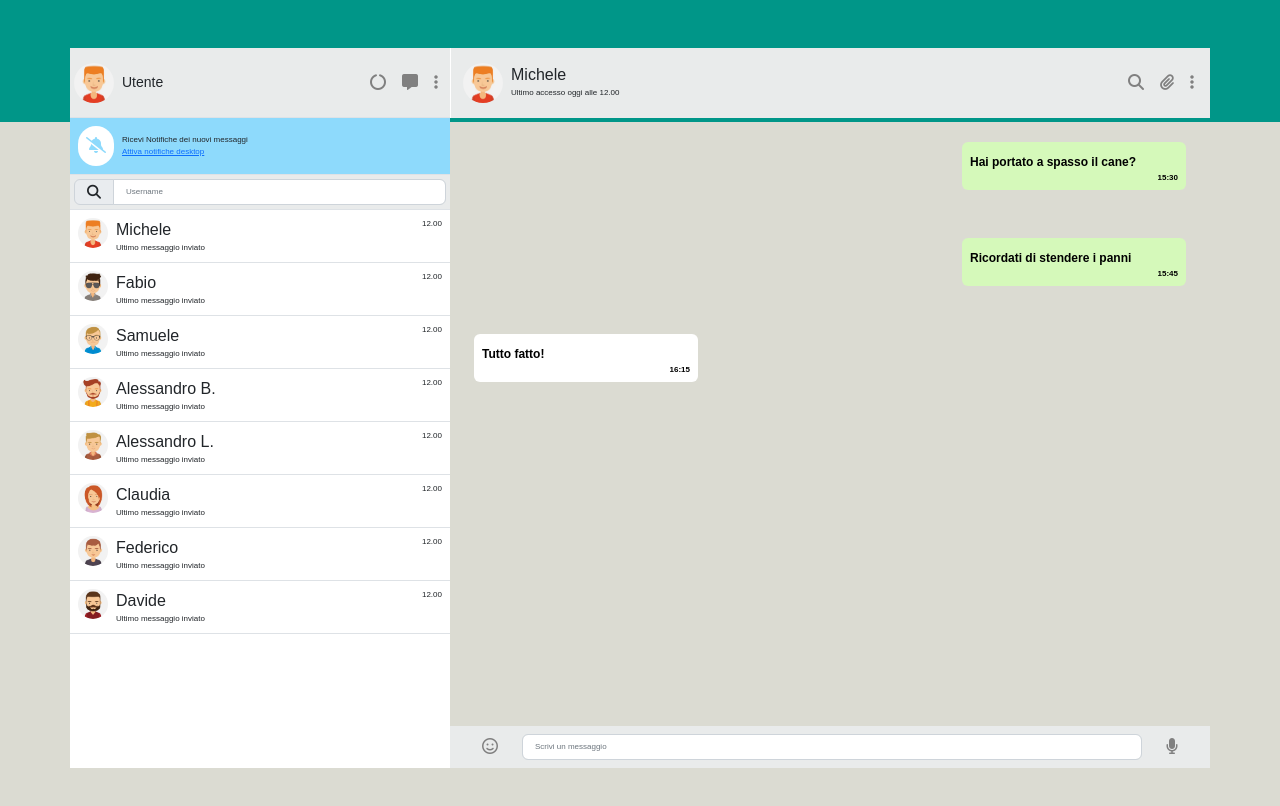
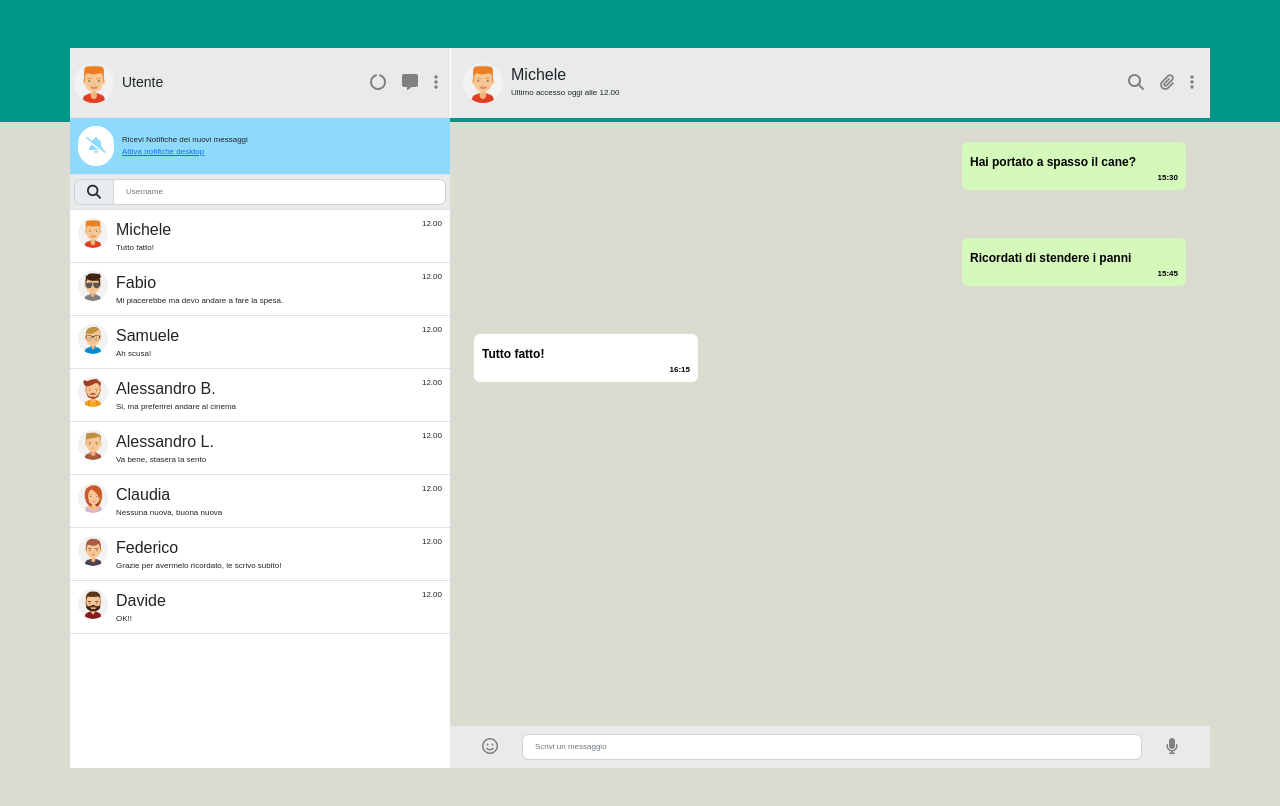
Before and after one commit to giacomobranchi/vue-boolzapp, a plain HTML site: page index.html in a window 1280 px wide. Drawn offline with nearby package versions, Linux system fonts and the light colour scheme.

Commit message:
add last message for each contact

```diff
--- a/index.html
+++ b/index.html
@@ -67,12 +67,14 @@
                             </div>
                             <!-- contacts -->
                             <div class="bg_white chats">
-                                <div v-for="contact in contacts" class="d-flex justify-content-between border-bottom">
+                                <div v-for="contact  in contacts" class="d-flex justify-content-between border-bottom">
                                     <div class="d-flex p-2">
                                         <img class="rounded-pill" width="30" height="30" :src="contact.avatar" alt="">
                                         <div class="mx-2">
                                             <div class="font_size_md">{{contact.name}}</div>
-                                            <div class="font_size_sm">Ultimo messaggio inviato</div>
+                                            <div class="font_size_sm">
+                                                {{contact.messages[contact.messages.length-1].message}}
+                                            </div>
                                         </div>
                                     </div>
 
```
